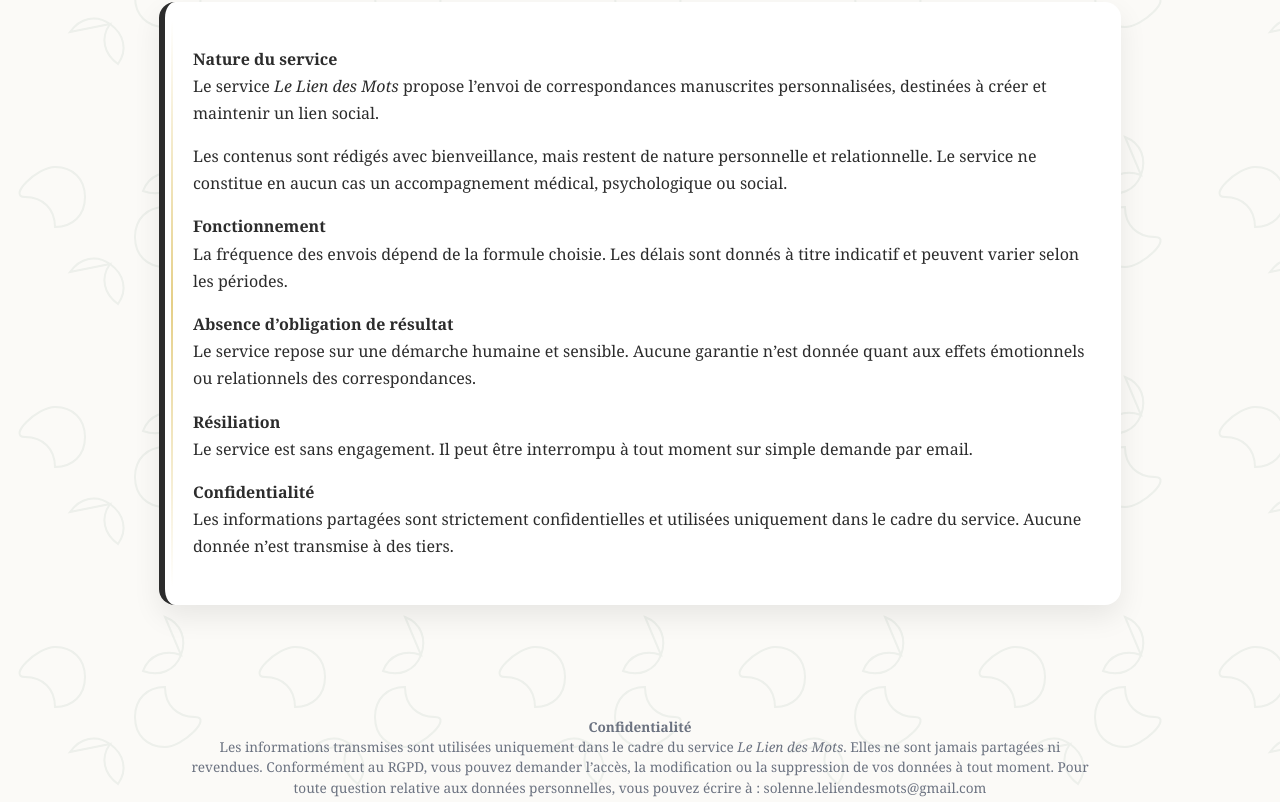
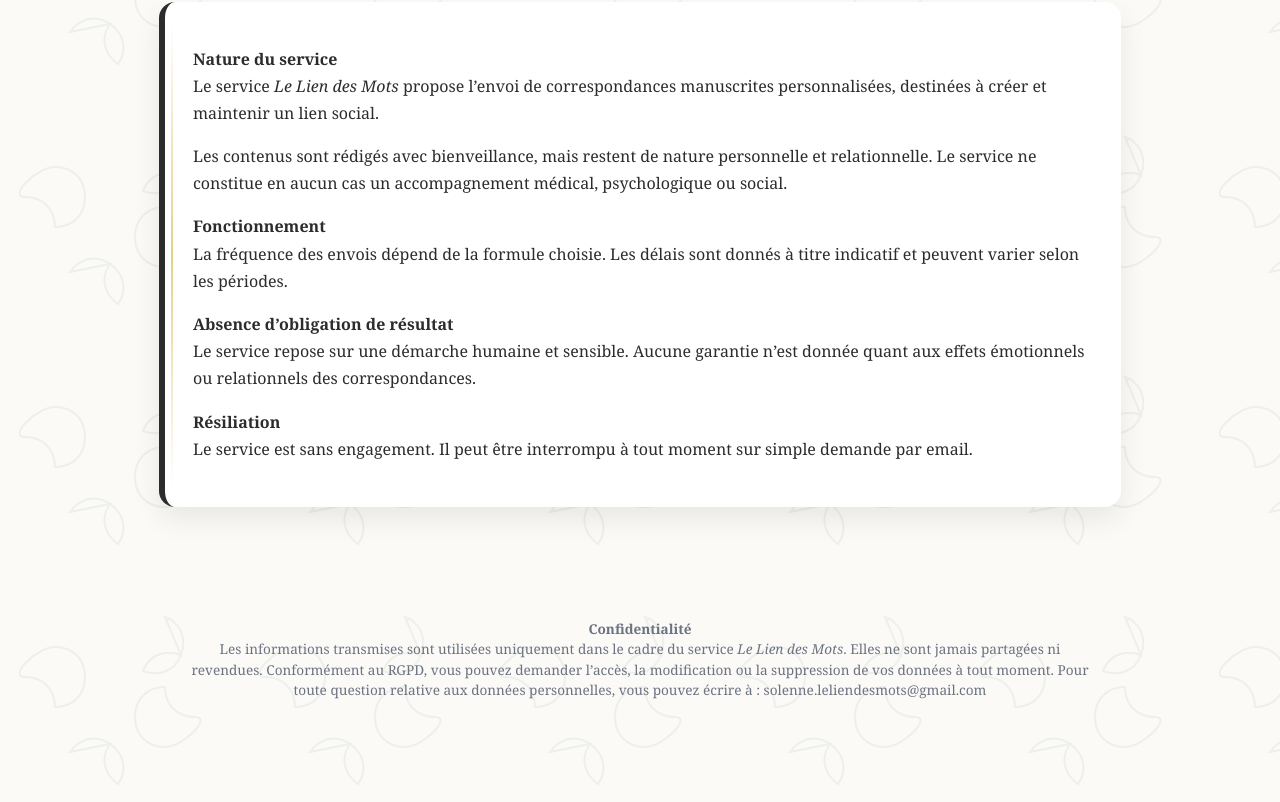
Before and after one commit to le-lien-des-mots/Le-lien-des-mots, a plain HTML site: page index.html in a window 1280 px wide. Shown: the part 3503-4305 px from the top of the page. Drawn offline with nearby package versions, Linux system fonts and the light colour scheme.

Commit message:
Update index.html

```diff
--- a/index.html
+++ b/index.html
@@ -462,12 +462,6 @@ section {
       Il peut être interrompu à tout moment sur simple demande par email.
     </p>
 
-    <p>
-      <strong>Confidentialité</strong><br>
-      Les informations partagées sont strictement confidentielles
-      et utilisées uniquement dans le cadre du service.
-      Aucune donnée n’est transmise à des tiers.
-    </p>
   </div>
   </section>
   <p class="rgpd" id="rgpd">
```
